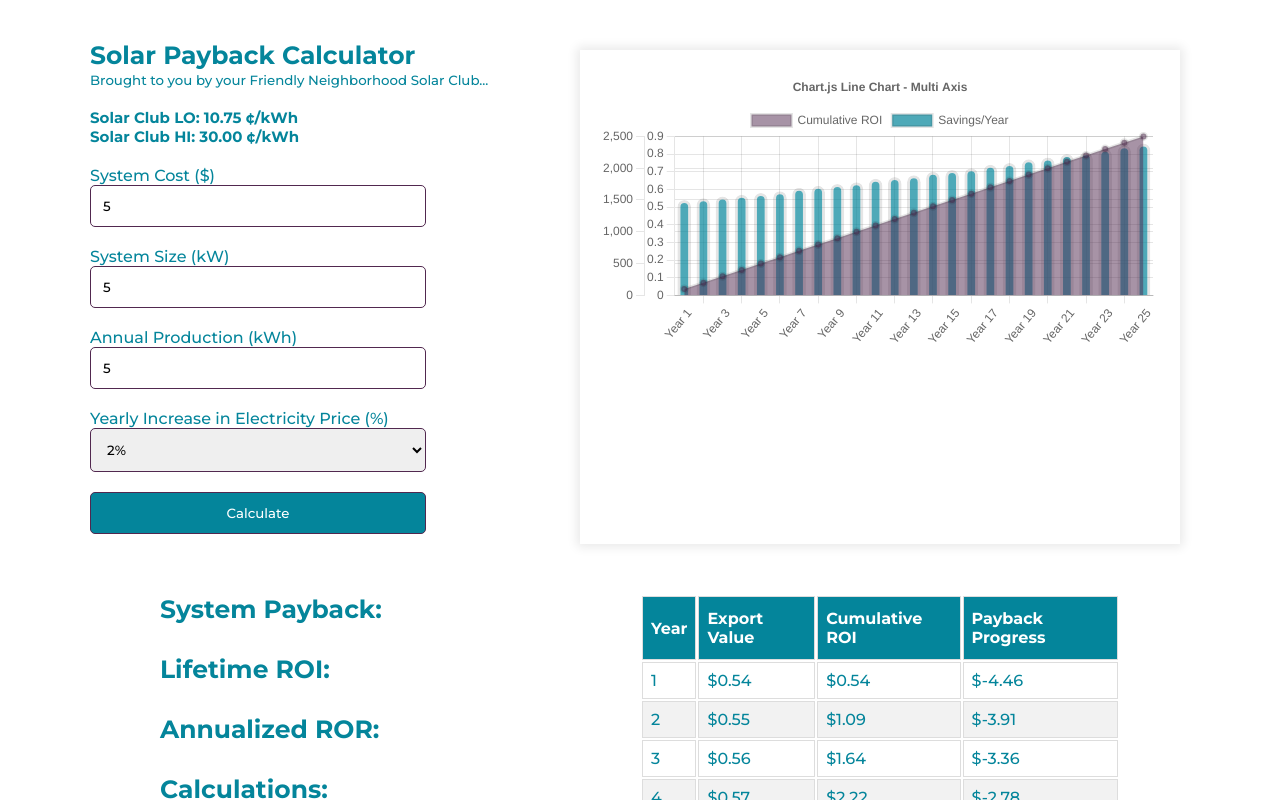
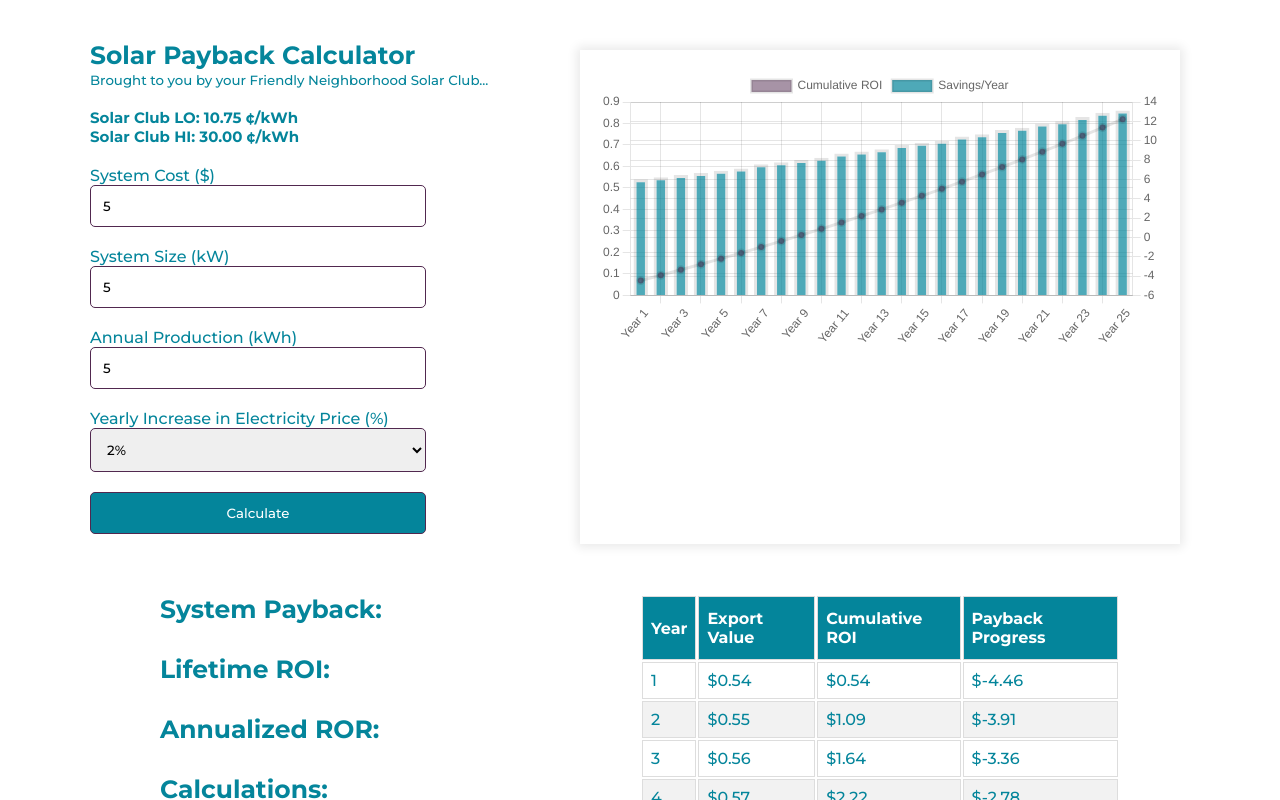
Before and after one commit to dantasticdan/solar-payback-calculator, a plain HTML site: page index.html in a window 1280 px wide. Both pictures are taken after typing "5", "5", "5" into the empty fields and a click on the button "Calculate". Shown: the top 800 px of the page. Drawn offline with nearby package versions, Linux system fonts and the light colour scheme.

Commit message:
y axis update

```diff
--- a/index.html
+++ b/index.html
@@ -61,8 +61,8 @@
                 <br><body>
                     <b>Export Value:</b> [Annual Production (kWh) x Power Rate ($/kWh)] + D&T Savings
                     <br>
+                    <b><br>Cumulative ROI:</b> Yearly Running Sum of Export Value </b>
                     <br>
-                    <b><br>Cumulative ROI:</b> Yearly Running Sum of Export Value </b>
                     <b><br>Payback Progress:</b> [System Cost] - [Cumulative ROI] </b>
                 </body>
             </div>
--- a/js/app.js
+++ b/js/app.js
@@ -29,6 +29,7 @@ function calculateGrowth(e) {
     let hi = 0.3;
     let lo = 0.1075;
     let cusavings = 0;
+    let payback = 0;
     table.innerHTML = "";
 
 
@@ -40,14 +41,15 @@ function calculateGrowth(e) {
 
         let savings = annualprod * lo;
         console.log(elecincrease);
-
+        payback = cusavings-systemcost;
 
         //calculate annual savings
         for(let i = 1; i <= 25; i++) {
             data.push(toDecimal(savings, 2));
-            dataline.push(i*100);
             console.log(data, dataline);
             cusavings = cusavings + savings;
+            //dataline.push(i*100);
+            dataline.push(cusavings-systemcost);
             labels.push("Year " + i);
             //drawTable();
             //growth = toDecimal(final, 2);
@@ -69,9 +71,10 @@ function calculateGrowth(e) {
                 payback.innerHTML = "$" +numberWithCommas((cusavings-systemcost).toFixed(2));  //+((systemcost*-1)-roi);
 
             savings = savings * (elecincrease + 1);
+            //payback = cusavings-systemcost;
 
         }
-        //
+
         //message.innerText = `You will have this amount ${growth} after ${systemsize} years`;
         drawGraph();
     } catch (error) {
@@ -79,15 +82,12 @@ function calculateGrowth(e) {
     }
 }
 
-//function drawTable() {
-
-//}
-
 function drawGraph() {
     bar.destroy();
     bar = new Chart(context, {
         //type: 'bar',
         data: {
+            labels,
             datasets: [
             {
                 type: 'bar',
@@ -103,30 +103,16 @@ function drawGraph() {
                 type: 'line',
                 label: "Cumulative ROI",
                 data: dataline,
-                fill: true,
+                fill: false,
                 backgroundColor: "rgba(81, 40, 79, 0.5)",
                 borderWidth: 3,
                 order: 0,
                 yAxisID: 'y1',
             }
         ],
-            labels
+
         },
         options: {
-            responsive: true,
-            borderRadius: 7,
-            interaction: {
-                mode: 'index',
-                intersect: false,
-              },
-              stacked: false,
-              plugins: {
-                title: {
-                  display: true,
-                  text: 'Chart.js Line Chart - Multi Axis'
-                }
-            },
-          },
             scales: {
                 y: {
                 type: 'linear',
@@ -137,13 +123,9 @@ function drawGraph() {
                 type: 'linear',
                 display: true,
                 position: 'right',
-
-                // grid line settings
-                grid: {
-                drawOnChartArea: false, // only want the grid lines for one axis to show up
               },
          },
-        },
+        }
     });
 }
 
```
Lines whose indentation alone changed are shown as unchanged.
